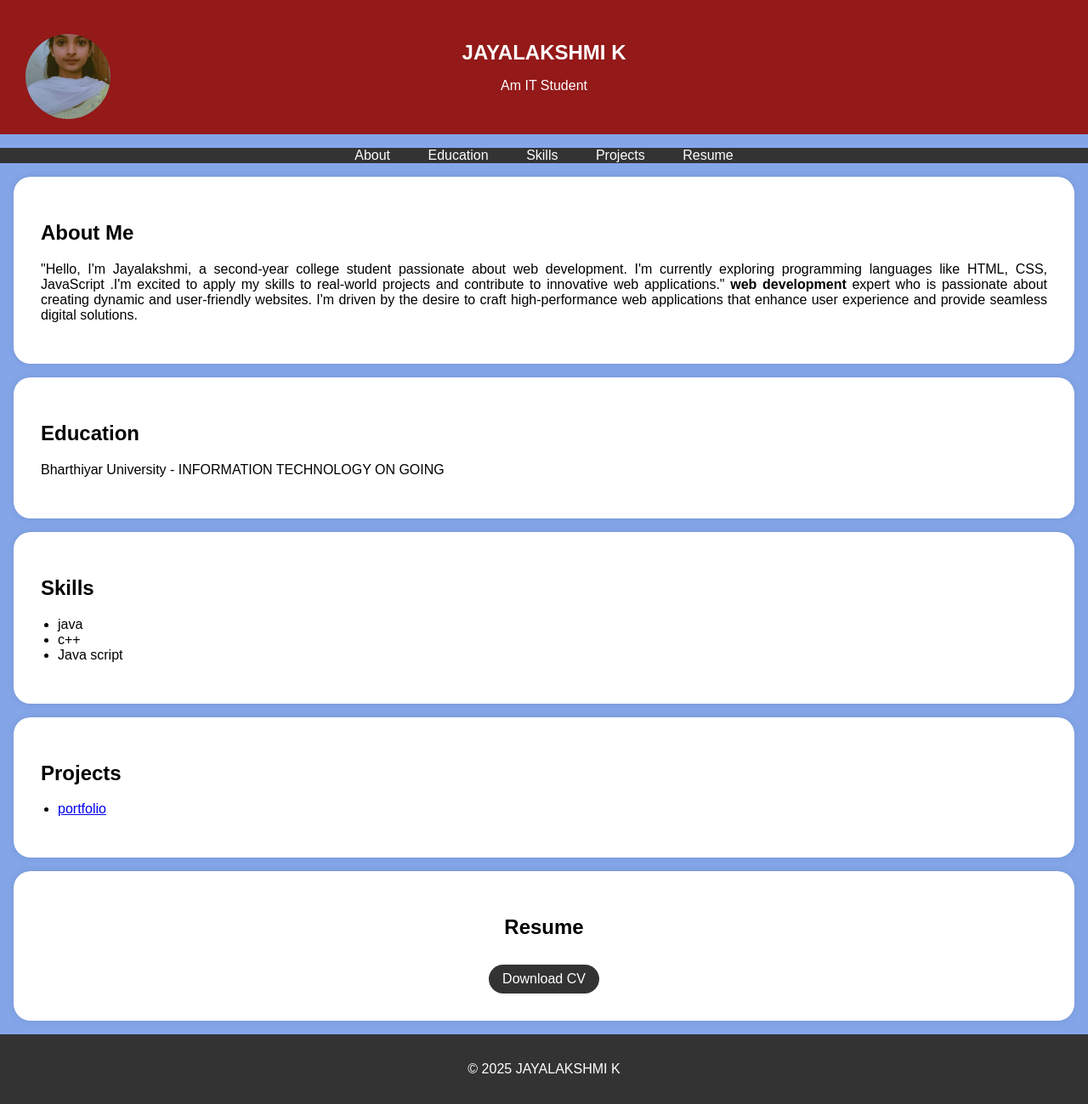
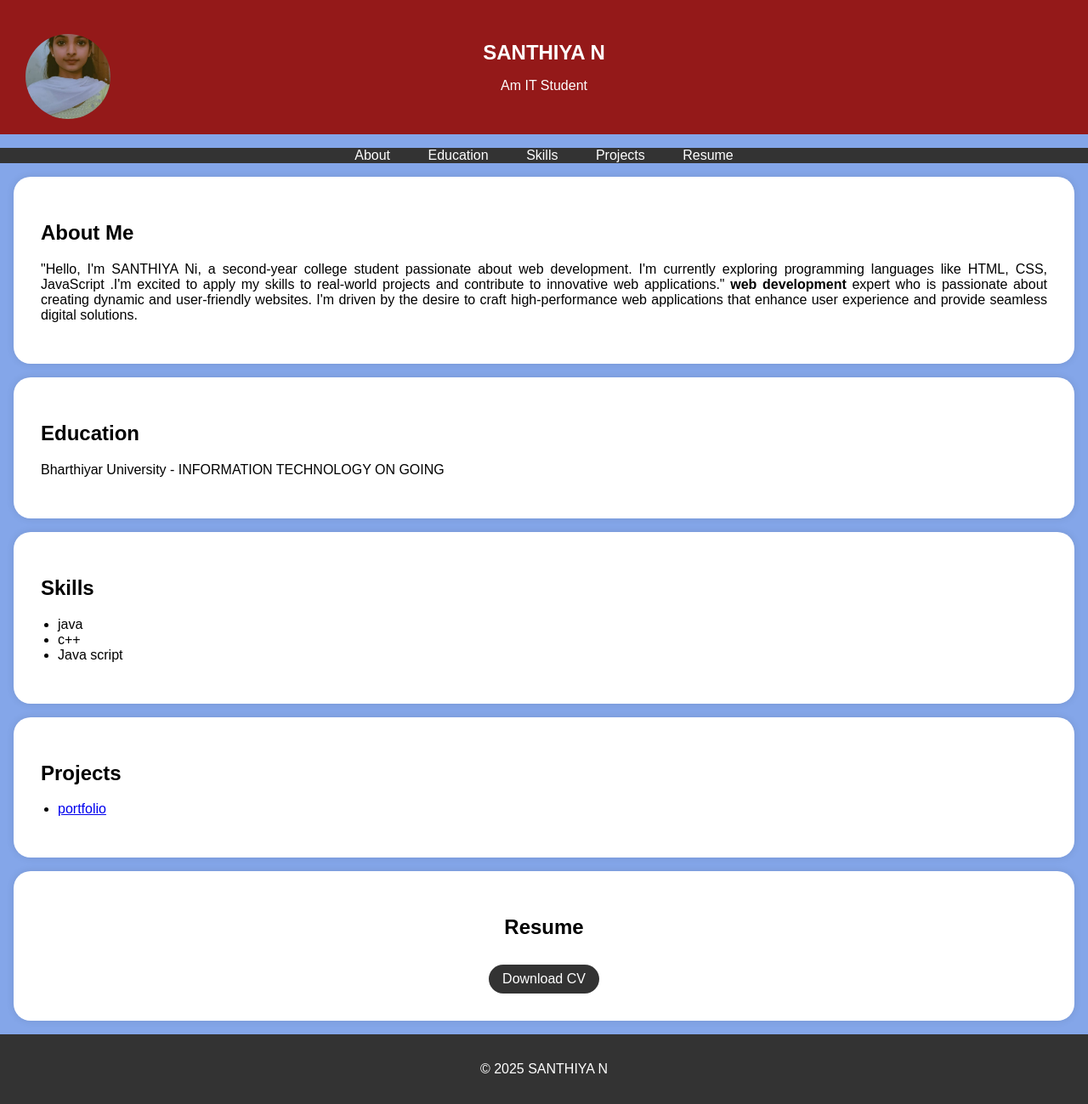
Before and after one commit to dhachu1234/digital-project, a plain HTML site: page index.html.html in a window 1280 px wide. Shown: the whole page at 85% size. Drawn offline with Linux system fonts and the light colour scheme.

Commit message:
Update index.html

```diff
--- a/index.html.html
+++ b/index.html.html
@@ -96,7 +96,7 @@
         <div class="header-content">
             <!-- Add your profile picture here -->
             <img src="nm image.jpg" alt=" " class="profile-picture">
-            <h1>JAYALAKSHMI K</h1>
+            <h1>SANTHIYA N</h1>
             <p>Am IT Student</p>
         </div>
     </header>
@@ -115,7 +115,7 @@
     <section id="about">
         <div class="section-content">
             <h2>About Me</h2>
-            <p>"Hello, I'm Jayalakshmi, a second-year college student passionate about web development.
+            <p>"Hello, I'm SANTHIYA Ni, a second-year college student passionate about web development.
                 I'm currently exploring programming languages like HTML, CSS, JavaScript .I'm excited to apply my skills to real-world projects and contribute to innovative web applications." <b>web development</b> expert who is passionate about creating dynamic and user-friendly websites.
                 I'm driven by the desire to craft high-performance web applications that enhance user experience and provide
                  seamless digital solutions.</p>
@@ -165,7 +165,7 @@
     </section>
 
     <footer>
-        <p>&copy; 2025 JAYALAKSHMI K</p>
+        <p>&copy; 2025 SANTHIYA N</p>
     </footer>
 
     <script>
```
